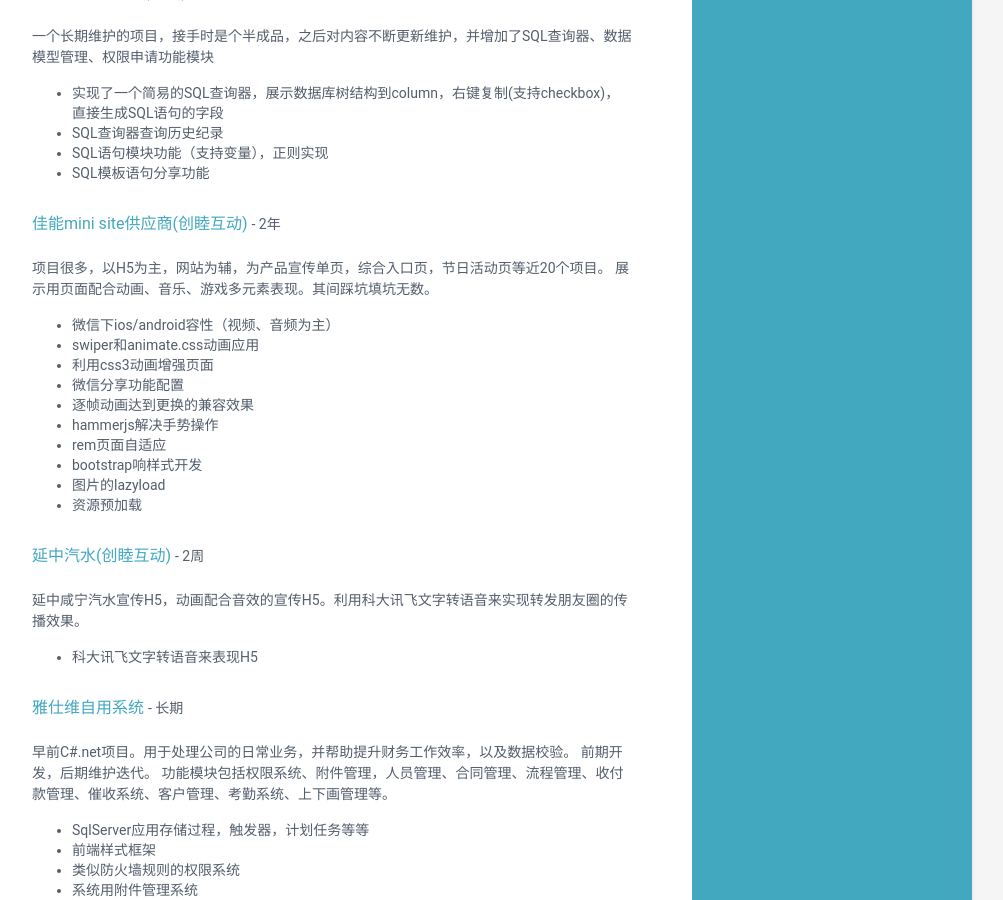
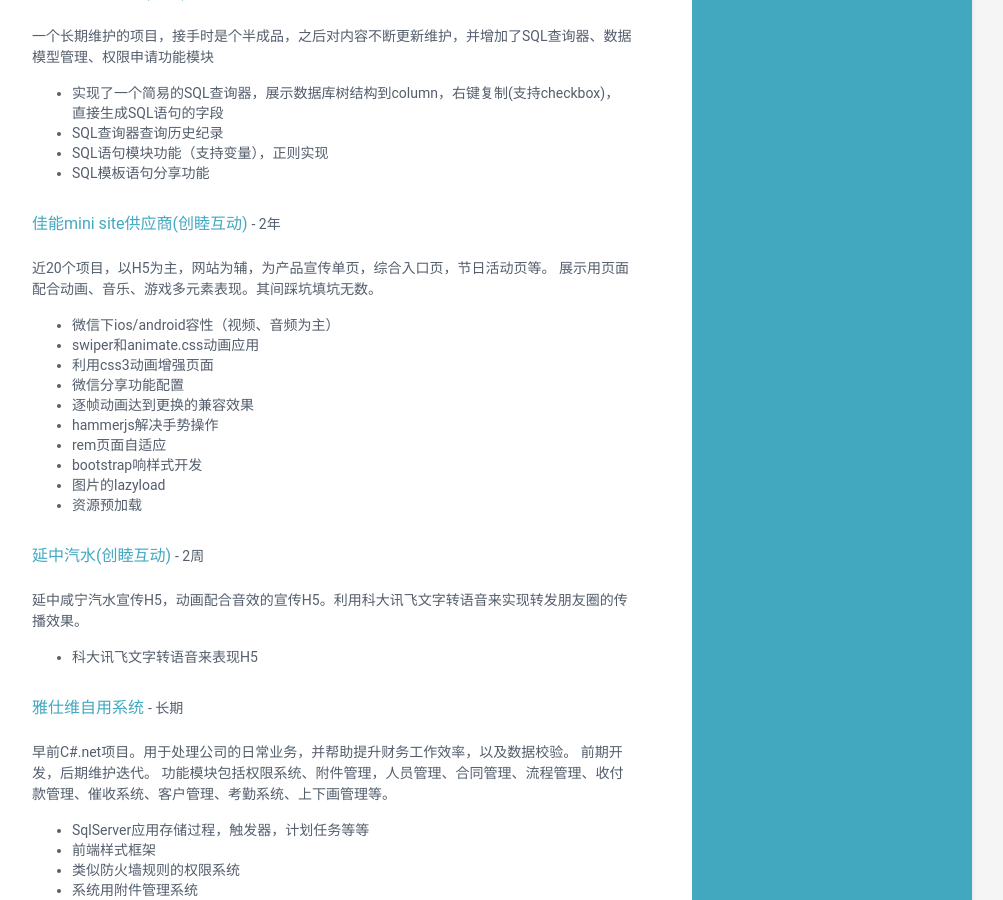
Before and after one commit to wellfrog16/cv, a Jekyll site: the page built from index.html, in a window 1280 px wide and 900 px high, scrolled down 3279 px. Shown: the whole window, without its empty margins (168-1171 px from the left). Built offline with Jekyll 4.4.1, drawn with Linux system fonts in a browser that asks for light colours.

Commit message:
资料更新

```diff
--- a/_data/data.yml
+++ b/_data/data.yml
@@ -218,7 +218,7 @@ projects:
       - title: 佳能mini site供应商(创睦互动)
         cycle: 2年
         tagline: |
-          项目很多，以H5为主，网站为辅，为产品宣传单页，综合入口页，节日活动页等近20个项目。
+          近20个项目，以H5为主，网站为辅，为产品宣传单页，综合入口页，节日活动页等。
           展示用页面配合动画、音乐、游戏多元素表现。其间踩坑填坑无数。
 
             - 微信下ios/android容性（视频、音频为主）
```
